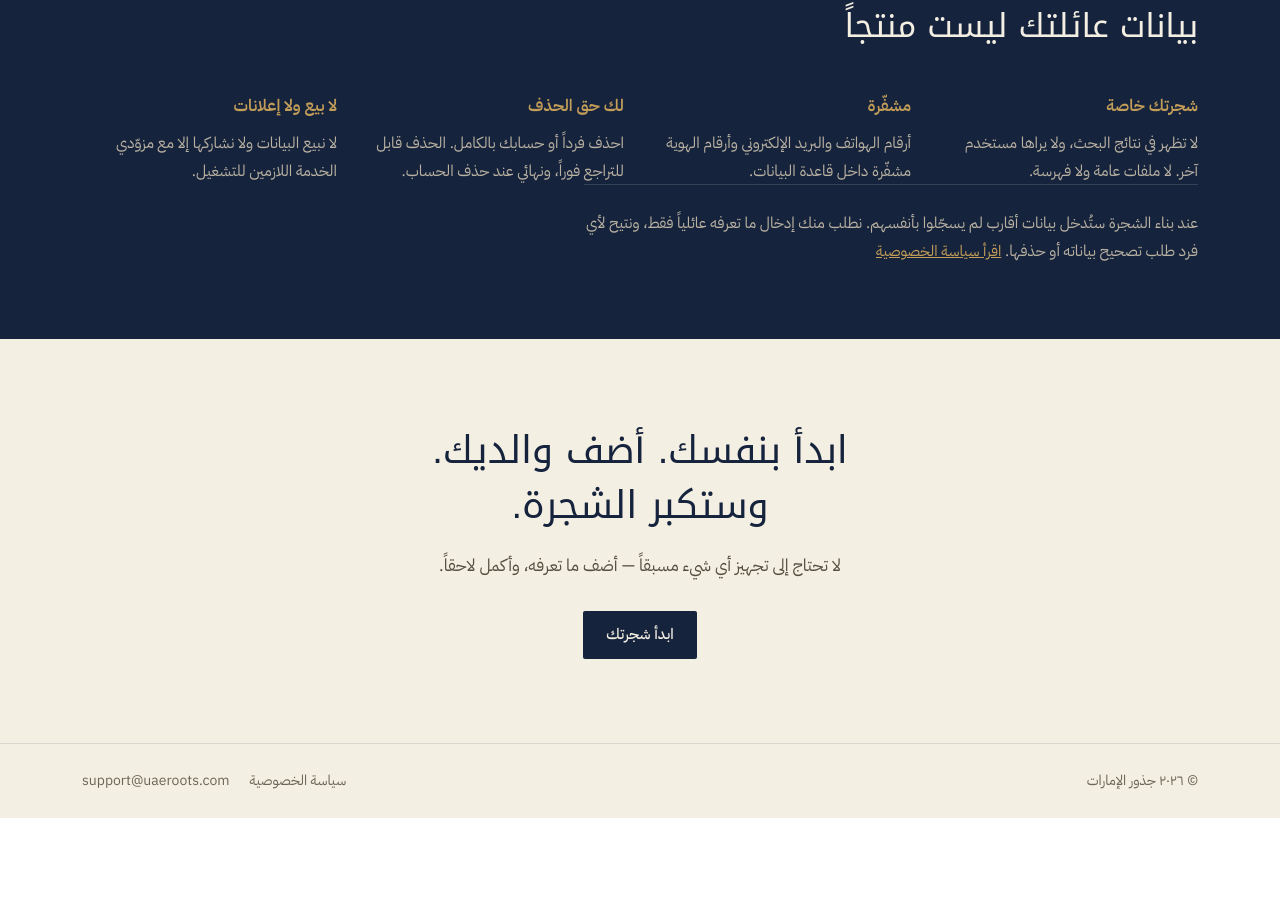
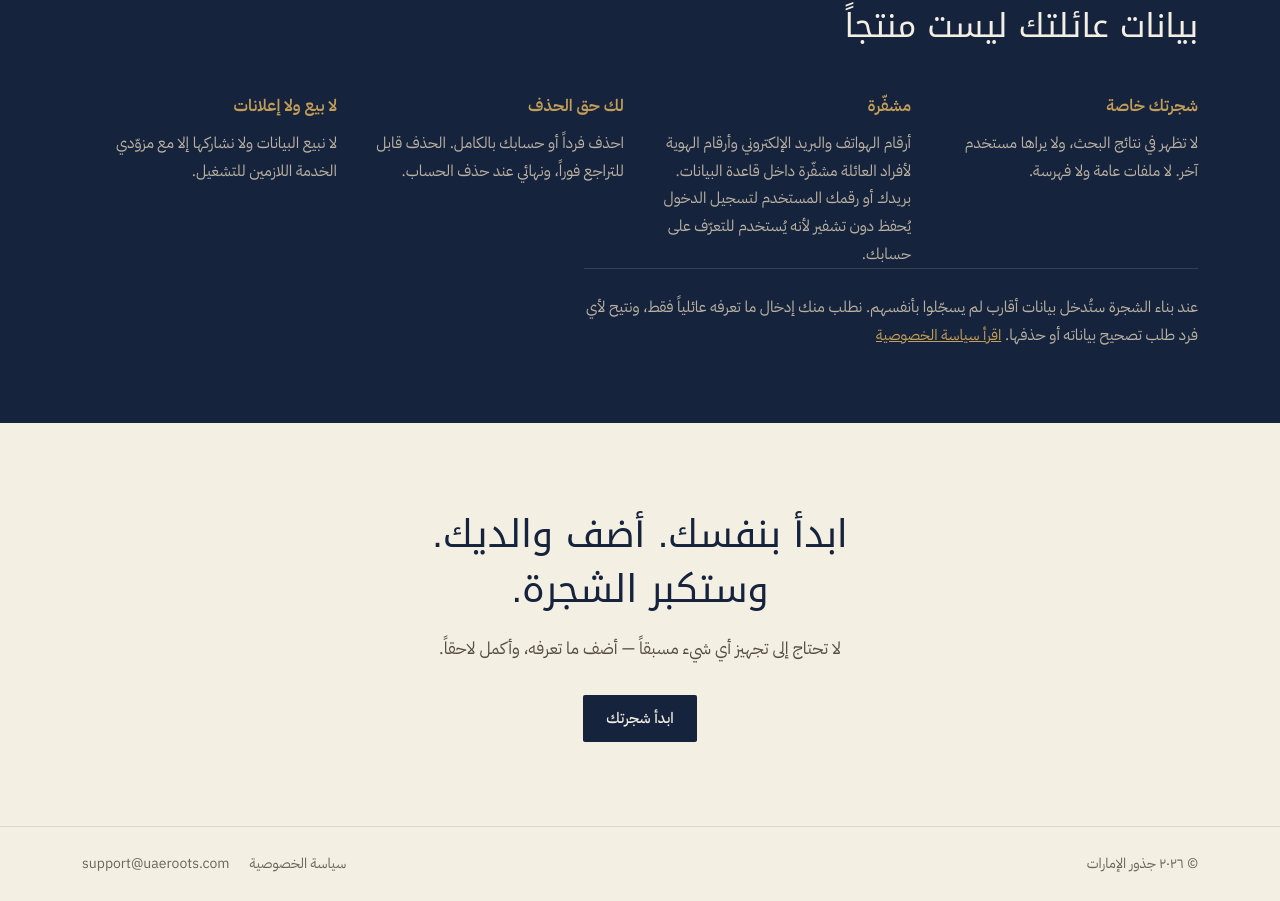
Before and after one commit to nrashidk/uae-roots-app, a React (Vite) app: page / in a window 1280 px wide. Shown: the part 1840-2741 px from the top of the page. Before the commit the page ends 2658 px from the top, so only its background shows below. Built offline with nearby package versions, Linux system fonts and the light colour scheme; no server answers.

Commit message:
Add files via upload

```diff
--- a/src/pages/LandingPage.jsx
+++ b/src/pages/LandingPage.jsx
@@ -56,8 +56,13 @@ const PRIVACY = [
     p: "لا تظهر في نتائج البحث، ولا يراها مستخدم آخر. لا ملفات عامة ولا فهرسة.",
   },
   {
+    // The carve-out is not a detail. Phone, email and ID number are encrypted for
+    // FAMILY MEMBERS, but the email or phone you sign in with is stored in the
+    // clear — login has to look you up by it. Claiming blanket encryption told the
+    // reader their own contact details were protected in a way they are not. The
+    // privacy policy has always stated this correctly; this card did not.
     h: "مشفّرة",
-    p: "أرقام الهواتف والبريد الإلكتروني وأرقام الهوية مشفّرة داخل قاعدة البيانات.",
+    p: "أرقام الهواتف والبريد الإلكتروني وأرقام الهوية لأفراد العائلة مشفّرة داخل قاعدة البيانات. بريدك أو رقمك المستخدم لتسجيل الدخول يُحفظ دون تشفير لأنه يُستخدم للتعرّف على حسابك.",
   },
   {
     h: "لك حق الحذف",
```
